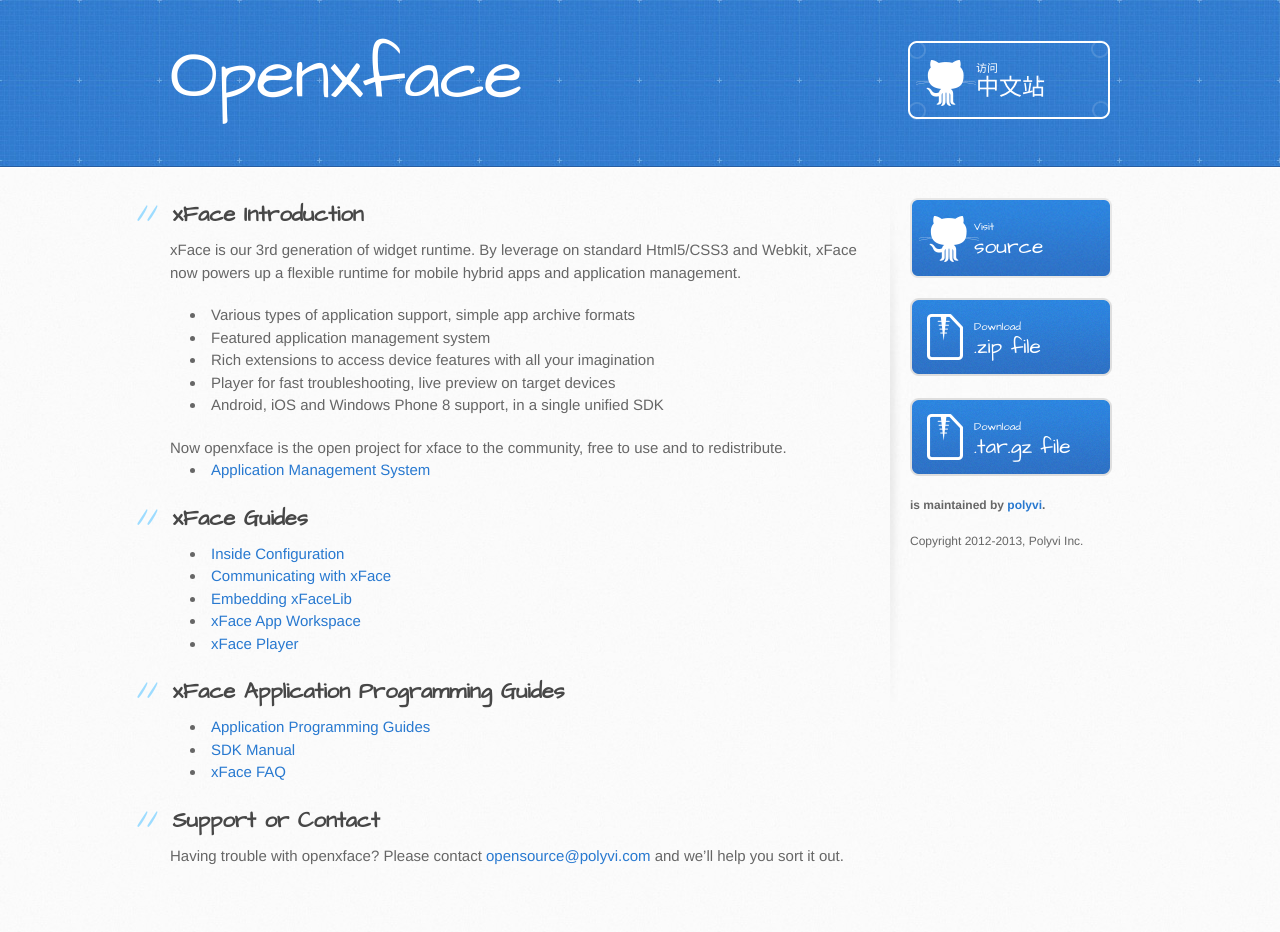
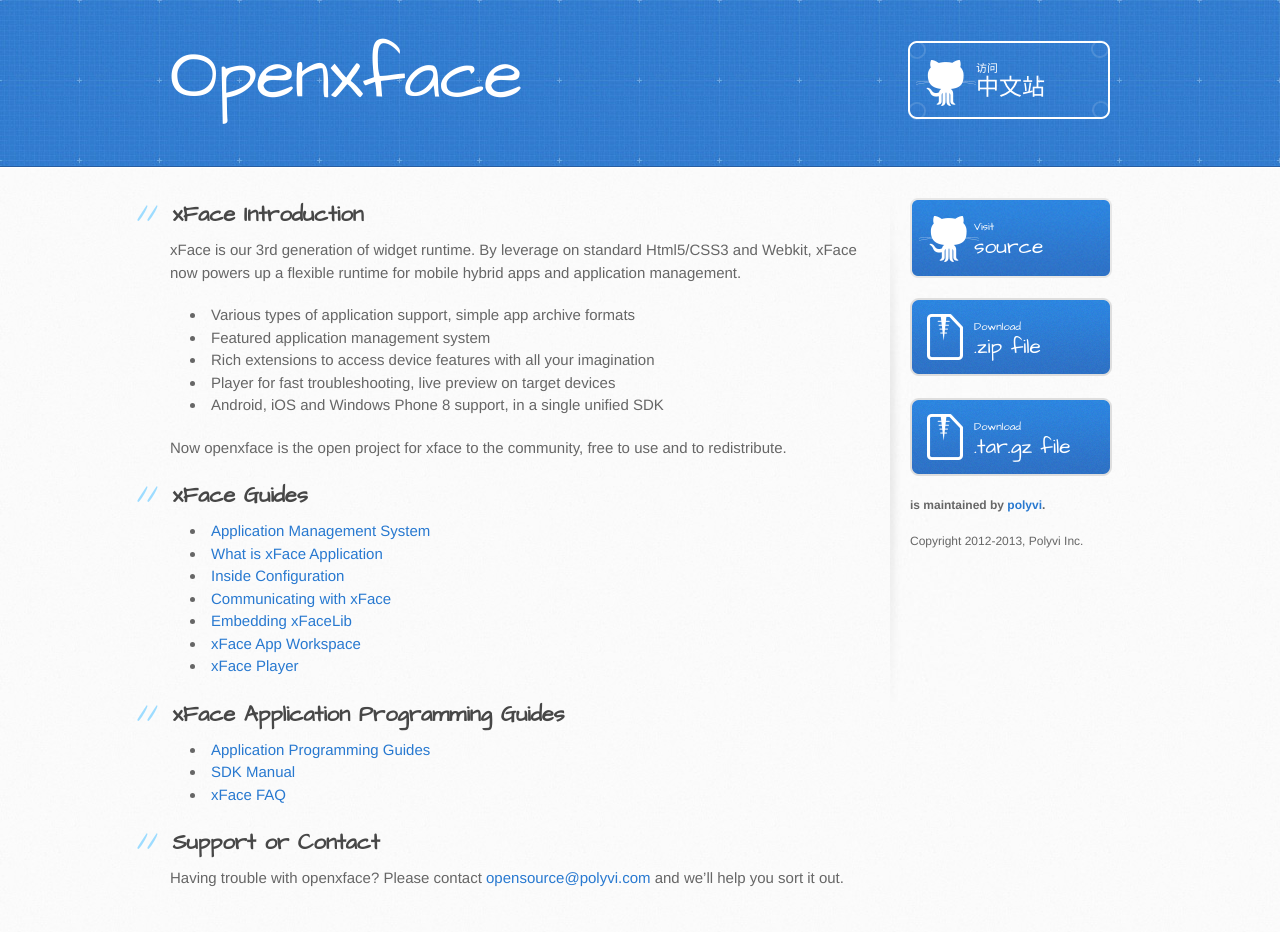
Before and after one commit to polyvi/openxface, a Jekyll site: the page built from index.html, in a window 1280 px wide. Built offline with Jekyll 4.4.1, drawn with Linux system fonts in a browser that asks for light colours; Markdown is read by kramdown in place of the engine named in the settings; before the commit the page ends 910 px from its top, so only the background shows below that.

Commit message:
Linked to xface application doc

```diff
--- a/index.html
+++ b/index.html
@@ -16,14 +16,13 @@
         <li>Android, iOS and Windows Phone 8 support, in a single unified SDK</li>
     </ul>
     Now openxface is the open project for xface to the community, free to use and to redistribute.
-    <ul>
-        <li><a href="{{ site.baseurl }}/guide/ams/xface_ams.html">Application Management System</a></li>
-    </ul>
 </p>
 
 <h2>
 <a name="xFace-guides" class="anchor" href="#xFace-guides"><span class="octicon octicon-link"></span></a>xFace Guides</h2>
 <ul>
+    <li><a href="{{ site.baseurl }}/guide/ams/xface_ams.html">Application Management System</a></li>
+    <li><a href="{{ site.baseurl }}/guide/ams/xface_app_en.html">What is xFace Application</a></li>
     <li><a href="{{ site.baseurl }}/guide/xface_configuration.html">Inside Configuration</a></li>
     <li><a href="{{ site.baseurl }}/guide/xFace/startparams/startparams_zh.html">Communicating with xFace</a></li>
     <li><a href="{{ site.baseurl }}/guide/xFace/xFaceLib/xFaceLib_zh.html">Embedding xFaceLib</a></li>
--- a/index_zh.html
+++ b/index_zh.html
@@ -16,19 +16,19 @@
         <li>统一的SDK，同时支持Android, iOS 和 Windows Phone 8</li>
     </ul>
     现在openxface是我们面向社区的开源项目，基于GPLV3协议，可供自由使用和分发。
-    <ul>
-        <li><a href="{{ site.baseurl }}/guide/ams/xface_ams.html">应用管理系统AMS</a></li>
-    </ul>
 </p>
 
 <h2>
 <a name="xFace-guides" class="anchor" href="#xFace-guides"><span class="octicon octicon-link"></span></a>xFace指南</h2>
 <ul>
+    <li><a href="{{ site.baseurl }}/guide/ams/xface_ams.html">应用管理系统AMS</a></li>
+    <li><a href="{{ site.baseurl }}/guide/ams/xface_app_zh.html">xFace Application简介</a></li>
     <li><a href="{{ site.baseurl }}/guide/xface_configuration.html">xFace配置详解</a></li>
     <li><a href="{{ site.baseurl }}/guide/xFace/startparams/startparams_zh.html">xFace通信</a></li>
     <li><a href="{{ site.baseurl }}/guide/xFace/xFaceLib/xFaceLib_zh.html">集成xFaceLib</a></li>
     <li><a href="{{ site.baseurl }}/guide/xFace/workspace/workspace_zh.html">xFace App Workspace介绍</a></li>
     <li><a href="{{ site.baseurl }}/guide/player/player.html">xFace Player使用指南</a></li>
+    <li><a href="{{ site.baseurl }}/guide/faq/faq.html">xFace FAQ</a></li>
 </ul>
 <h2>
     <a name="app-programming-guide" class="anchor" href="#app-programming-guide"><span class="octicon octicon-link"></span></a>xFace 应用编程指南</h2>
```
